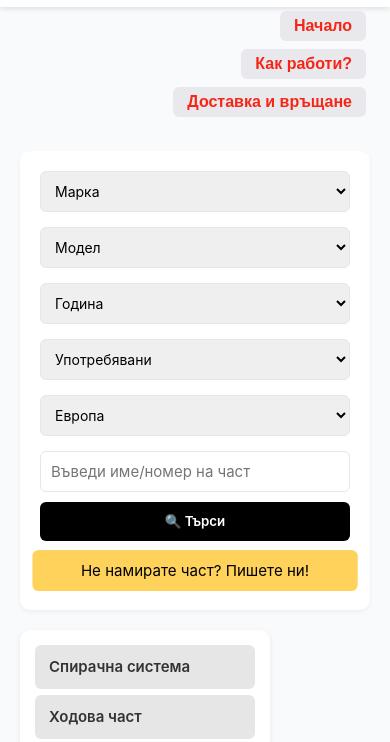
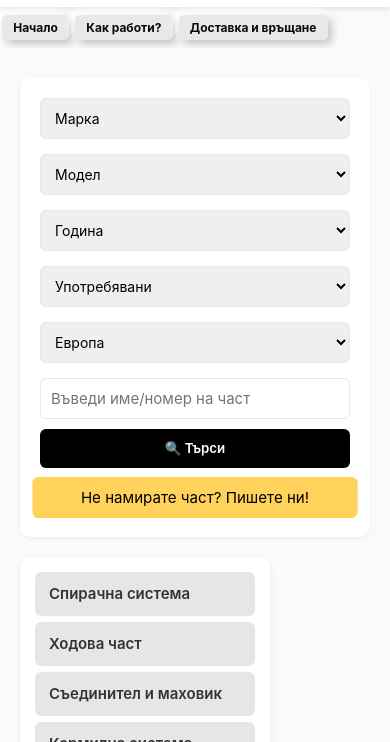
Before and after one commit to belagio72/YouPart, a website: page index.html in a window 390 px wide. Shown: the part 95-837 px from the top of the page. Drawn offline with Linux system fonts and the light colour scheme; no server answers; a web font is replaced by a local one.

Commit message:
Update cart buttons and styles

```diff
--- a/index.html
+++ b/index.html
@@ -53,9 +53,9 @@
   </div>
 </div>
 <div class="custom-buttons">
-  <button class="info-btn" onclick="window.location.href='index.html'">Начало</button>
-  <button class="info-btn" onclick="scrollToSection('how-it-works')">Как работи?</button>
-  <button class="info-btn" onclick="scrollToSection('delivery-returns')">Доставка и връщане</button>
+  <button class="uiverse-btn" onclick="window.location.href='index.html'">Начало</button>
+  <button class="uiverse-btn" onclick="scrollToSection('how-it-works')">Как работи?</button>
+  <button class="uiverse-btn" onclick="scrollToSection('delivery-returns')">Доставка и връщане</button>
 </div>
 
 <main class="main-container">
--- a/parts_categories.json
+++ b/parts_categories.json
@@ -2080,8 +2080,12 @@
         "en": "Glass"
       },
       {
-        "bg": "Калник",
-        "en": "Fender"
+        "bg": "Преден Калник",
+        "en": "Front Fender"
+      },
+      {
+        "bg": "Заден Калник",
+        "en": "Rear Fender"
       },
       {
         "bg": "Кора под двигателя",
--- a/style.css
+++ b/style.css
@@ -947,18 +947,6 @@ a,
   background-color: #e6b842;
 }
 
-@media (max-width: 768px) {
-    .custom-buttons {
-        flex-direction: column; /* Бутоните се подреждат вертикално */
-        align-items: flex-end;  /* Подравняване вдясно */
-    }
-
-    .info-btn {
-        margin-left: 0;
-        margin-bottom: 8px; /* Разстояние между бутоните */
-        width: auto;       /* Ширина според съдържанието */
-    }
-}
 .info-section {
   background: #f9f9f9;
   padding: 20px;
@@ -1356,14 +1344,7 @@ button:disabled {
   color: #d00;
 }
 
-/* За мобилни устройства - бутонът да пада на нов ред */
-@media (max-width: 768px) {
-  .delivery-info-link {
-    display: block;
-    margin: 8px 0 0;
-    margin-left: 0;
-  }
-}
+
 .site-footer {
   background-color: #111;
   color: #eee;
@@ -1408,3 +1389,49 @@ button:disabled {
     margin: 6px;
   }
 }
+/* Десктоп версия (остава непроменена) */
+.uiverse-btn {
+  color: #090909;
+  padding: 0.35em 0.85em;
+  font-size: 12px;
+  font-weight: bold;
+  border-radius: 0.4em;
+  background: #e8e8e8;
+  cursor: pointer;
+  border: 1px solid #e8e8e8;
+  transition: all 0.3s;
+  box-shadow: 4px 4px 8px #c5c5c5, -4px -4px 8px #ffffff;
+  display: inline-block;
+  margin: 4px;
+}
+
+.uiverse-btn:active {
+  color: #666;
+  box-shadow: inset 3px 3px 8px #c5c5c5, inset -3px -3px 8px #ffffff;
+}
+
+@media (max-width: 768px) {
+  .custom-buttons {
+    display: flex;
+    flex-wrap: nowrap;
+    overflow-x: auto;
+    gap: 6px;
+    padding: 8px 15px 8px 2px; /* Променено: 5px left, 15px right */
+    margin: 0 auto;
+    width: 100%;
+    scrollbar-width: none;
+    -ms-overflow-style: none;
+    justify-content: flex-start;
+  }
+
+  /* Останалите стилове остават същите */
+  .custom-buttons::-webkit-scrollbar {
+    display: none;
+  }
+
+  .uiverse-btn {
+    flex-shrink: 0;
+    margin: 0;
+    white-space: nowrap;
+  }
+}
```
Also changed, not shown: cart.html (+3 -3 lines), product.html (+3 -3 lines).
